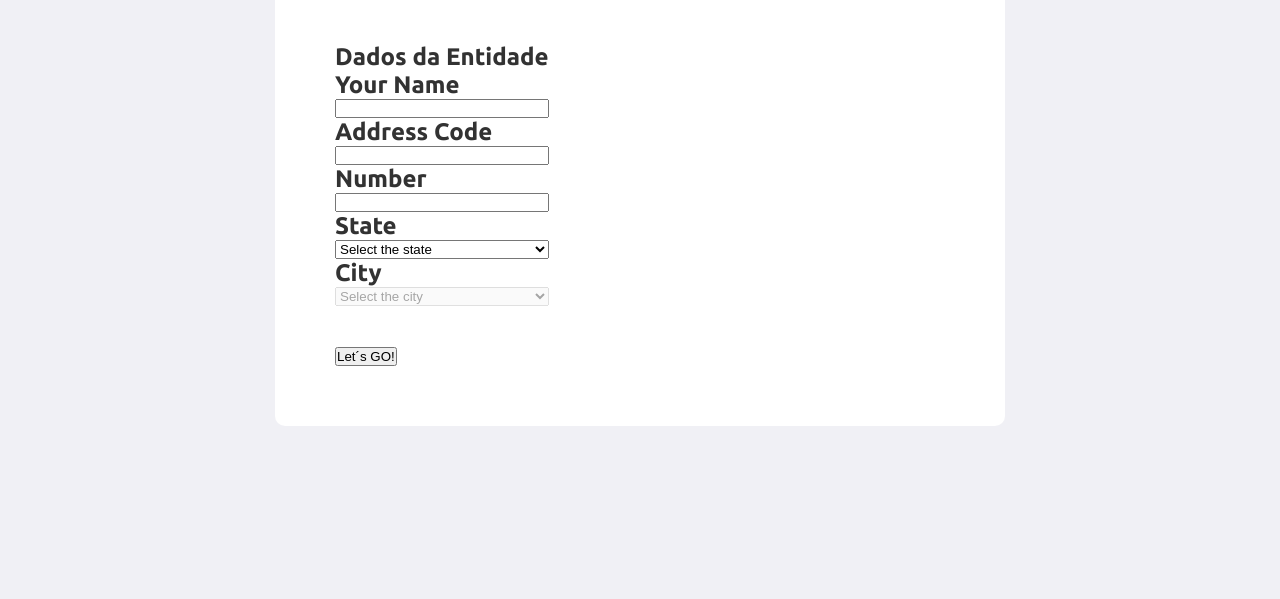
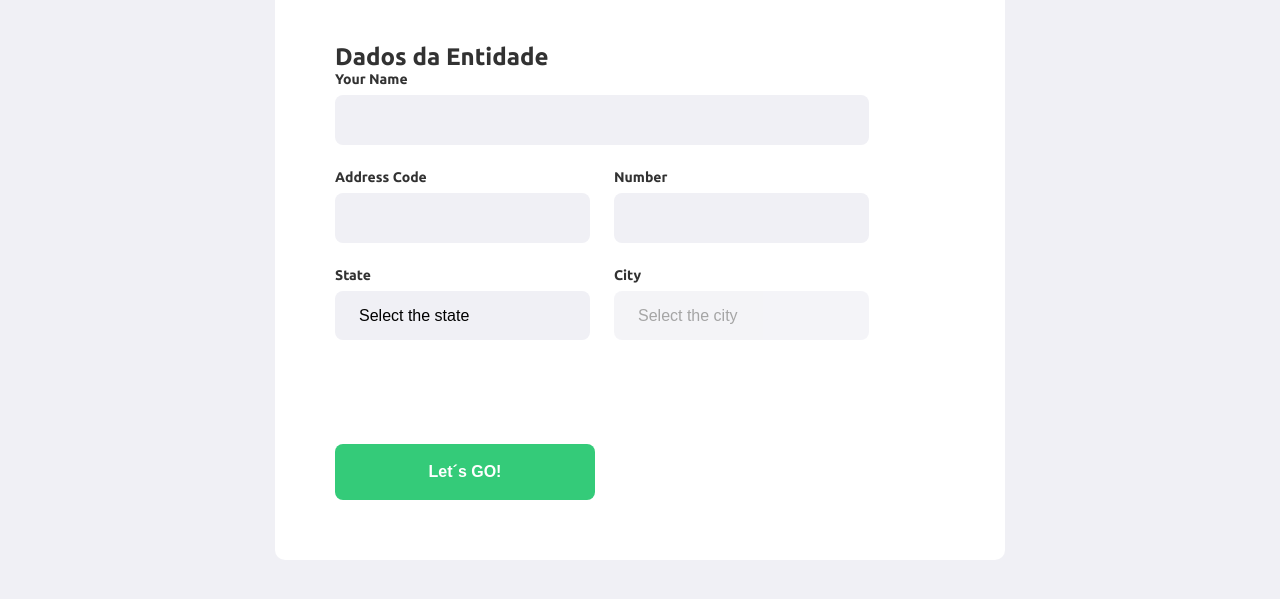
Before and after one commit to BulletSentence/Get-and-Seek, a plain HTML site: page account.html in a window 1280 px wide. Shown: the part 287-886 px from the top of the page. Before the commit the page ends 800 px from the top, so only its background shows below. Drawn offline with Linux system fonts and the light colour scheme.

Commit message:
estilos dos campos de account.html

```diff
--- a/styles/account.css
+++ b/styles/account.css
@@ -52,6 +52,53 @@ form legend h2 {
 }
 
 form .field {
+    flex: 1;
     display: flex;
     flex-direction: column;
+    margin-bottom: 24px;
 }
+
+form .field-group {
+    display: flex;
+}
+
+form input,
+form select {
+    background-color: #f0f0f5;
+    border: 0;
+    padding: 16px 24px;
+    font-size: 16px;
+    border-radius: 8px;
+}
+
+form select {
+    -webkit-appearance: none;
+    -moz-appearance: none;
+    appearance: none;
+}
+
+form label {
+    font-size: 14px;
+    margin-bottom: 8px;
+}
+
+form .field-group .field + .field {
+    margin-left: 24px;
+}
+
+form button {
+    width: 260px;
+    height: 56px;
+    background-color: var(--primary-color);
+    border-radius: 8px;
+    color: white;
+    font-weight: bold;
+    font-size: 16px;
+    border: 0;
+    margin-top: 40px;
+    transition: background-color 400ms;
+}
+
+form button:hover {
+    background-color: #2fb86e;
+}
```
